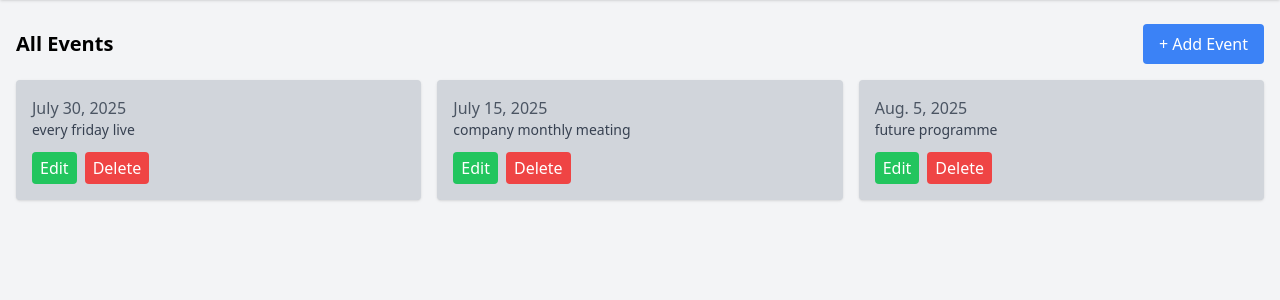
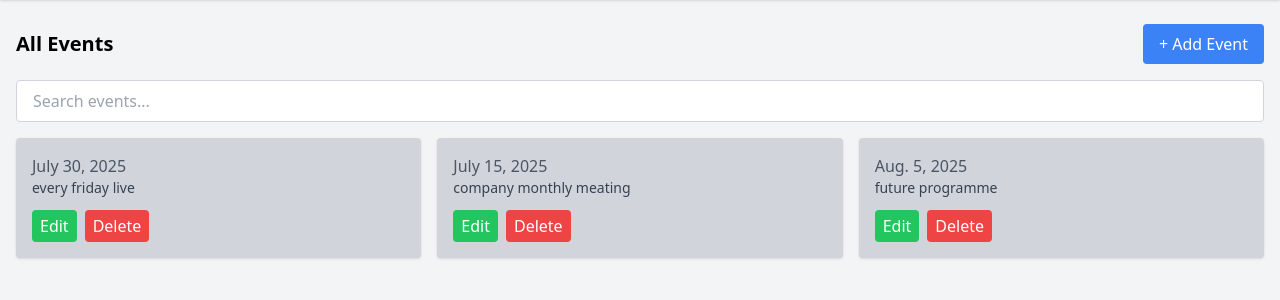
Before and after one commit to khalilurrahmanpro/EventManagementProject, a Django app: page / in a window 1280 px wide. Shown: the part 64-364 px from the top of the page. Run offline with Django 5.2, Linux system fonts and the light colour scheme; data comes from the database, SQL or seed files in the repository; data that the repository does not hold is empty; some libraries are stand-ins or nearby versions.

Commit message:
change something

```diff
--- a/eventmanagement/urls.py
+++ b/eventmanagement/urls.py
@@ -1,7 +1,16 @@
 from django.contrib import admin
 from django.urls import path ,include
+from django.contrib.auth import views as auth_views
+from django.urls import path
+from events import views
 
 urlpatterns = [
     path('admin/', admin.site.urls),
     path('', include('events.urls')),
+    path('', views.event_list, name='event_list'),
+
+    path('login/', auth_views.LoginView.as_view(template_name='registration/login.html'), name='login'),
+    path('logout/', auth_views.LogoutView.as_view(), name='logout'),
+
+    path('dashboard/', views.dashboard, name='dashboard'),
 ]
--- a/events/templates/base.html
+++ b/events/templates/base.html
@@ -7,8 +7,8 @@
 </head>
 <body class="bg-gray-100 font-sans">
 
-  <!-- Navigation Bar -->
-  <nav class="bg-white shadow p-4 flex justify-between items-center">
+ <!-- Navigation Bar -->
+   <nav class="bg-white shadow p-4 flex justify-between items-center">
     <div>
       <a href="{% url 'event_list' %}" class="text-2xl font-bold text-blue-600">EventManager</a>
     </div>
@@ -25,6 +25,5 @@
     {% block content %}
     {% endblock %}
   </div>
-
 </body>
 </html>
--- a/events/templates/events/event_list.html
+++ b/events/templates/events/event_list.html
@@ -6,6 +6,10 @@
     <h2 class="text-xl font-bold"> All Events</h2>
     <a href="{% url 'event_create' %}" class="bg-blue-500 text-white px-4 py-2 rounded">+ Add Event</a>
 </div>
+ <form method="get" class="mb-4">
+      <input type="text" name="q" placeholder="Search events..." value="{{ query }}"
+             class="border border-gray-300 px-4 py-2 rounded w-full" />
+    </form>
 
 {% if events %}
 <div class="grid grid-cols-1 md:grid-cols-2 lg:grid-cols-3 gap-4">
--- a/events/views.py
+++ b/events/views.py
@@ -4,16 +4,25 @@ from .forms import EventForm, CategoryForm, ParticipantForm
 from django.utils.timezone import now
 from django.db.models import Count, Q
 from django.contrib import messages
+from django.contrib.auth.decorators import login_required
 
 
 def event_list(request):
-    query = request.GET.get('q')
-    events = Event.objects.select_related('category')
+    query = request.GET.get('q', '')
+    events = Event.objects.all()
+
     if query:
         events = events.filter(
-            Q(name__icontains=query) | Q(description__icontains=query)
+            Q(name__icontains=query) |
+            Q(description__icontains=query) |
+            Q(location__icontains=query)
         )
-    return render(request, 'events/event_list.html', {'events': events})
+
+    return render(request, 'events/event_list.html', {
+        'events': events,
+        'query': query
+    })
+
 
 def create_event(request):
     if request.method == 'POST':
@@ -115,7 +124,6 @@ def delete_participant(request, pk):
     messages.success(request, "Participant deleted successfully!")
     return redirect('participant_list')
 
-
 def dashboard(request):
     total_events = Event.objects.count()
     total_participants = sum(event.participant_set.count() for event in Event.objects.all())
```
Also changed, not shown: eventmanagement/settings.py (+7 -1 lines).
